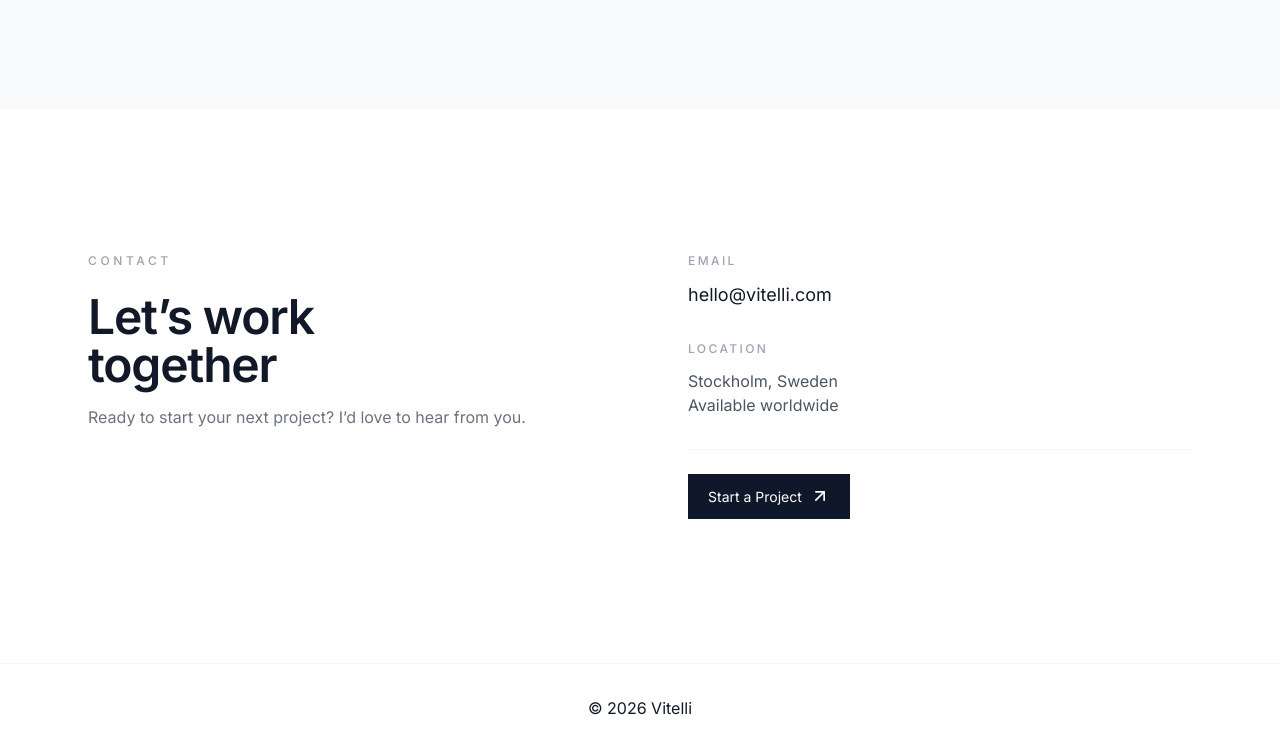
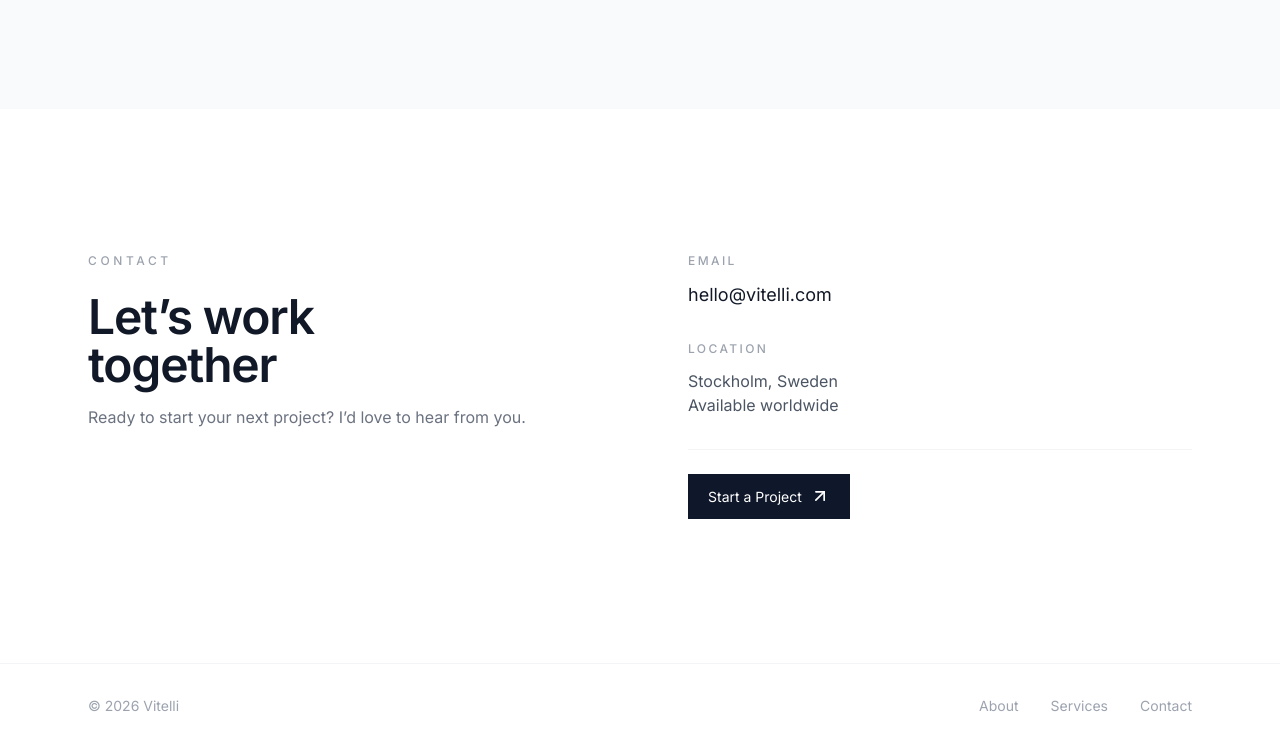
Before and after one commit to zp5dbbfww2-web/vitelli-site, a plain HTML site: page index.html in a window 1280 px wide. Shown: the part 2284-3036 px from the top of the page. Drawn offline with nearby package versions, Linux system fonts and the light colour scheme.

Commit message:
Update index.html

```diff
--- a/index.html
+++ b/index.html
@@ -304,9 +304,24 @@
   </main>
 
   <!-- FOOTER -->
-  <footer class="border-t border-gray-100 py-8 text-center">
-    <p>© 2026 Vitelli</p>
+  <footer class="border-t border-gray-100">
+    <div class="max-w-6xl mx-auto px-6 py-8 flex flex-col md:flex-row items-center justify-between gap-4">
+
+      <!-- Left -->
+      <p class="text-sm text-gray-400">
+        © 2026 Vitelli
+      </p>
+
+      <!-- Right -->
+      <div class="flex items-center gap-8 text-sm text-gray-400">
+        <a href="#about">About</a>
+        <a href="#services">Services</a>
+        <a href="#contact">Contact</a>
+      </div>
+
+    </div>
   </footer>
+
 
 </div>
 
```
